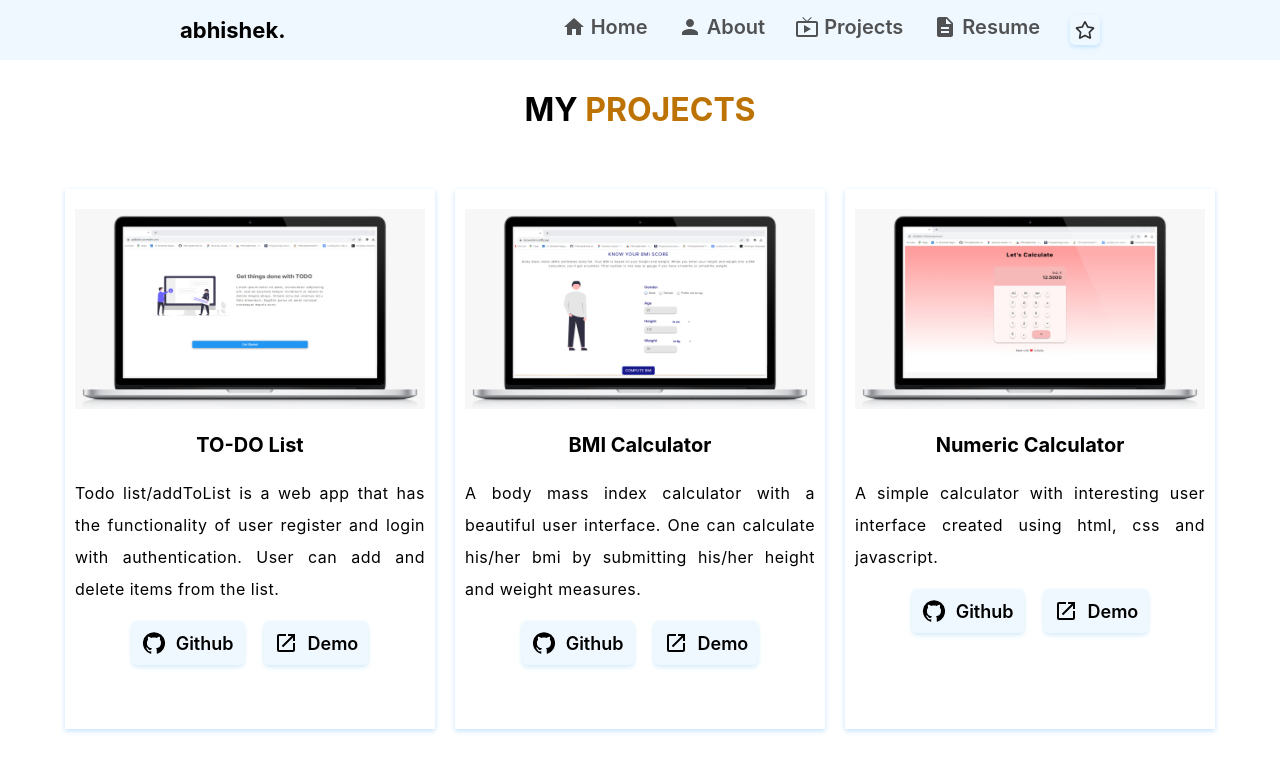
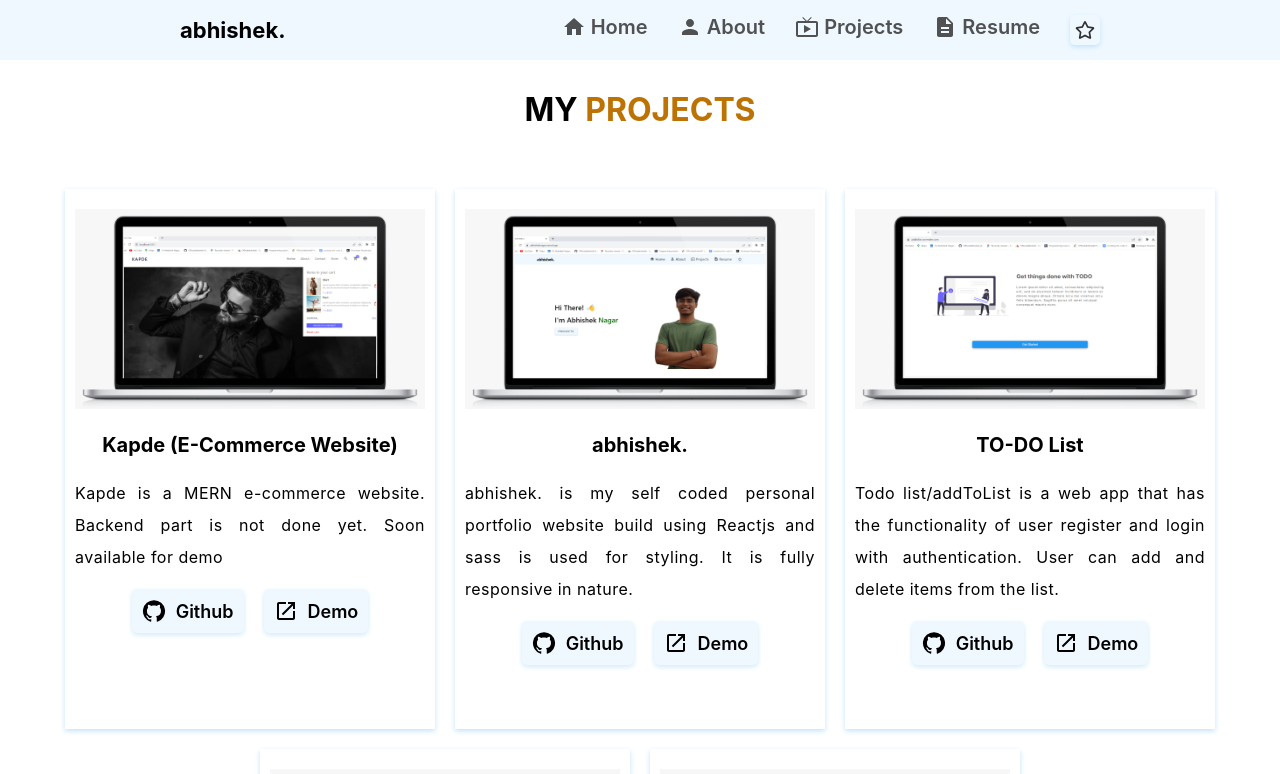
Before and after one commit to Officialabhishek/abhishek., a React (Create React App) app: page /projects in a window 1280 px wide. Shown: the top 774 px of the page. Built offline with nearby package versions, Linux system fonts and the light colour scheme.

Commit message:
feat: new project cards

```diff
--- a/src/Page/Project/Project.jsx
+++ b/src/Page/Project/Project.jsx
@@ -6,6 +6,8 @@ import Fade from 'react-reveal/Fade';
 import imgbmi from "../../assets/imgbmi.jpeg";
 import imgtodo from "../../assets/imgtodo.jpeg";
 import imgcalc from "../../assets/imgcalc.jpeg";
+import abhishek from "../../assets/abhishek.jpeg";
+import kapde from "../../assets/kapde.jpeg";
 
 const Project = () => {
     return (
@@ -13,6 +15,24 @@ const Project = () => {
             <Fade top><h1 className='heading'>My <span className='headspan'>Projects</span></h1></Fade>
             <div className='wrapper'>
                 <div className='row'>
+                    <div className='col'>
+                        <ProjectCard
+                            img={kapde}
+                            title="Kapde (E-Commerce Website)"
+                            desc="Kapde is a MERN e-commerce website. Backend part is not done yet. Soon available for demo"
+                            ghlink="https://github.com/Officialabhishek/e-comm"
+                            demolink="#"
+                        />
+                    </div>
+                    <div className='col'>
+                        <ProjectCard
+                            img={abhishek}
+                            title="abhishek."
+                            desc="abhishek. is my self coded personal portfolio website build using Reactjs and sass is used for styling. It is fully responsive in nature."
+                            ghlink="https://github.com/Officialabhishek/abhishek."
+                            demolink="https://abhisheknagar.vercel.app/"
+                        />
+                    </div>
                     <div className='col'>
                         <ProjectCard
                             img={imgtodo}
```
Also changed, not shown: src/assets/abhishek.jpeg (added), src/assets/kapde.jpeg (added).
